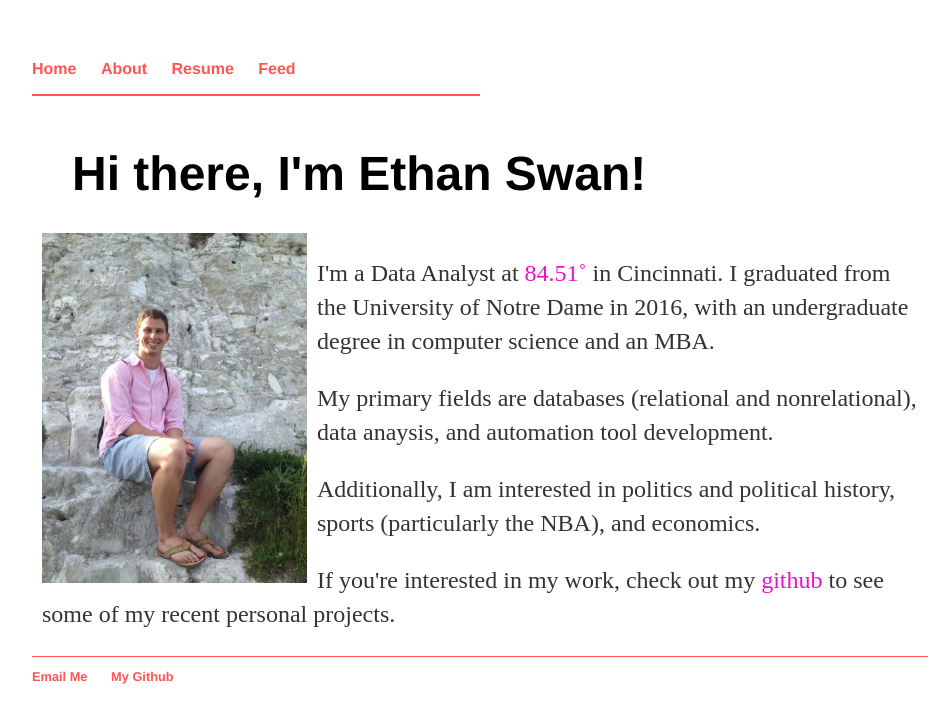
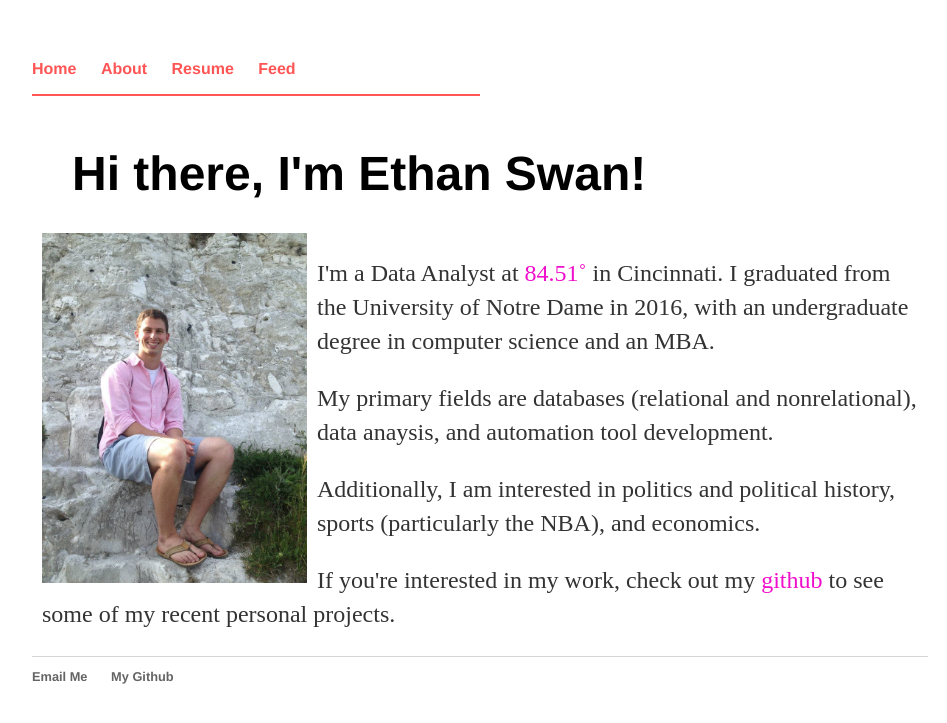
Before and after one commit to eswan18/ethanswan.com, a Jekyll site: the page built from index.html, in a window 1280 px wide. Shown: the top 723 px of the page, without its empty margins (160-1107 px from the left). Built offline with Jekyll 4.4.1, drawn with Linux system fonts in a browser that asks for light colours.

Commit message:
Recolored footer bar, renamed CSS classes for header and footer links

```diff
--- a/_layouts/default.html
+++ b/_layouts/default.html
@@ -8,10 +8,10 @@
 		<body>
 			<nav>
 	    		<ul>
-	        		<li><a href="/" class="orange">Home</a></li>
-		        	<li><a href="/about" class="orange">About</a></li>
-	        		<li><a href="/resume.html" class="orange">Resume</a></li>
-	        		<li><a href="/blog" class="orange">Feed</a></li>
+	        		<li><a href="/" class="header_link">Home</a></li>
+		        	<li><a href="/about" class="header_link">About</a></li>
+	        		<li><a href="/resume.html" class="header_link">Resume</a></li>
+	        		<li><a href="/blog" class="header_link">Feed</a></li>
 	    		</ul>
 			</nav>
 			<div style="height:2px;width:100%">
@@ -25,8 +25,8 @@
 			</div><!-- /.container -->
 			<footer style="clear:both;">
 	    		<ul>
-	        		<li><a href="mailto:ethanpswan@gmail.com" class="orange">Email Me</a></li>
-	        		<li><a href="https://github.com/eswan18" class="orange">My Github</a></li>
+	        		<li><a href="mailto:ethanpswan@gmail.com" class="footer_link">Email Me</a></li>
+	        		<li><a href="https://github.com/eswan18" class="footer_link">My Github</a></li>
 			</ul>
 			</footer>
 		</body>
--- a/css/main.css
+++ b/css/main.css
@@ -31,7 +31,7 @@ p {
     margin-left:10px;
 }
 footer {
-    border-top: 1px solid #FF5555;
+    border-top: 1px solid #D5D5D5;
     font-size: .8em;
 }
 ul.posts {
@@ -43,10 +43,13 @@ ul.posts li {
 }
 
 
-/*Colors*/
-.orange {
+/* Header and Footer */
+.header_link {
     color: #FF5555;
 }
-.gray {
-    color: #
+.footer_link {
+    color: #656565;
 }
+.footer_link:hover {
+    color: #FF5555;
+}
```
